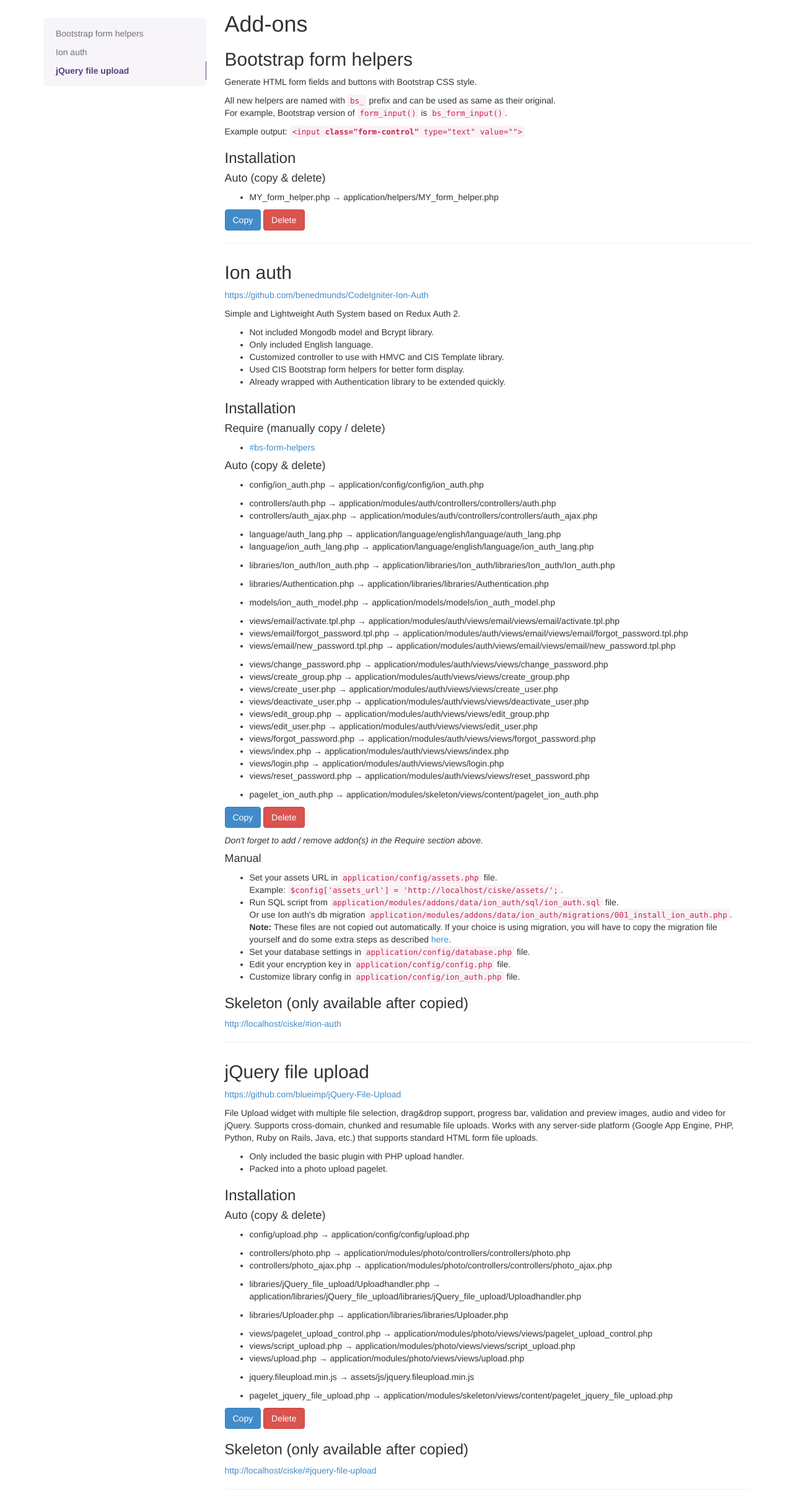
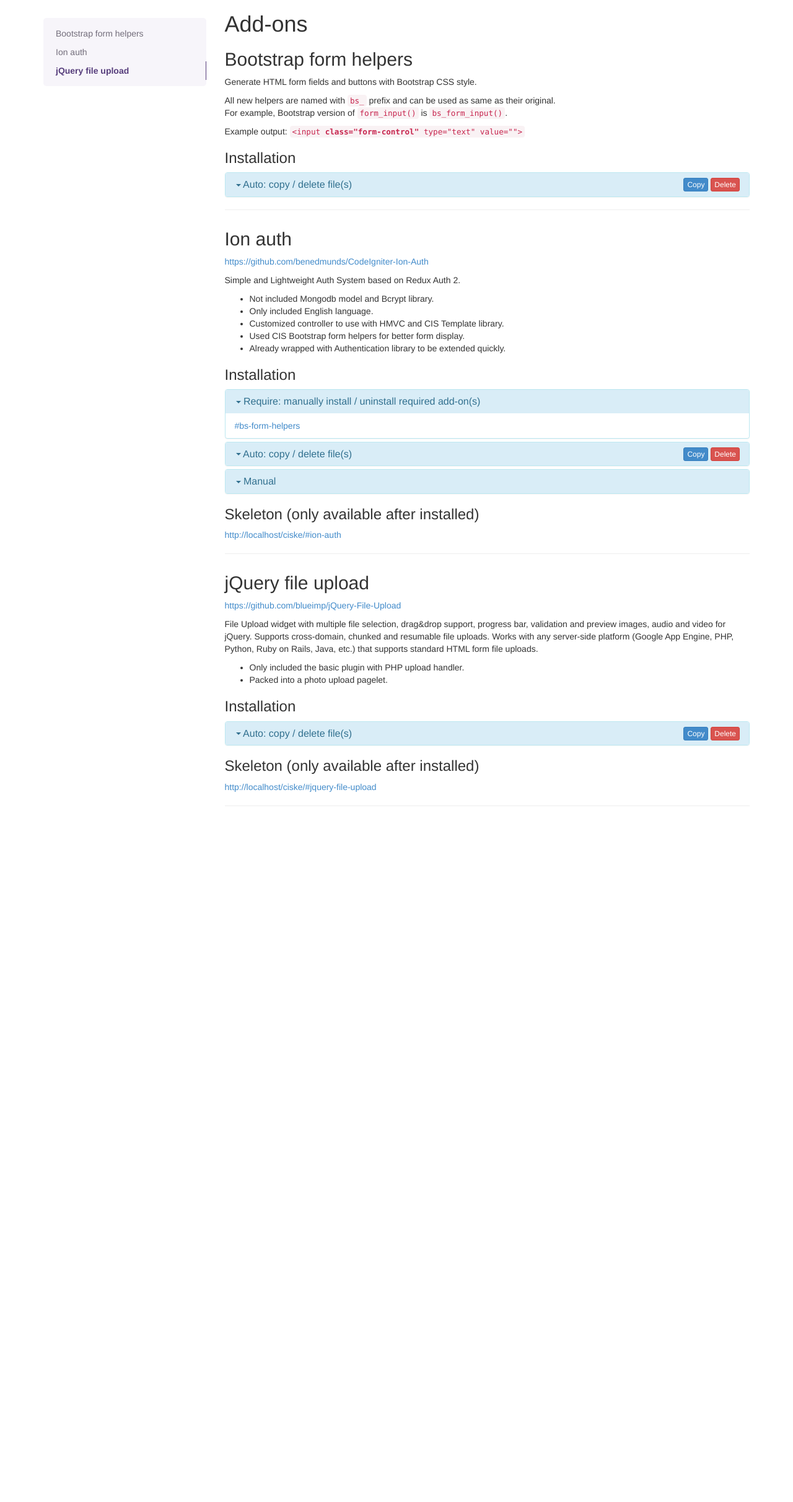
Before and after one commit to anvoz/CodeIgniter-Skeleton, a CodeIgniter app: page /ciske/addons in a window 1280 px wide. Shown: the part 51-2475 px from the top of the page at 62% size. After the commit the page ends 1352 px from the top, so only its background shows below. Run offline with CodeIgniter, Linux system fonts and the light colour scheme.

Commit message:
Change add-ons layout Put all installation sections to collapsed panel Edit wording

```diff
--- a/application/modules/addons/views/pagelet_addon.php
+++ b/application/modules/addons/views/pagelet_addon.php
@@ -1,42 +1,86 @@
+<?php $addon_id = str_replace('_', '-', $addon_key); ?>
+
 <?php ( ! empty($addon['description'])) && print($addon['description']); ?>
 
 <h3>Installation</h3>
+<div id="<?php echo $addon_id; ?>-installation" class="panel-group">
 <?php if ( ! empty($addon['require'])): ?>
-    <h4>Require (manually copy / delete)</h4>
-    <ul>
+    <div class="panel panel-info">
+        <div class="panel-heading">
+            <h4 class="panel-title">
+                <a class="accordion-toggle" href="#<?php echo $addon_id; ?>-require"
+                    data-toggle="collapse" data-parent="#<?php echo $addon_id; ?>-installation"
+                >
+                    <span class="caret"></span>
+                    Require: manually install / uninstall required add-on(s)
+                </a>
+            </h4>
+        </div>
+        <ul id="<?php echo $addon_id; ?>-require" class="list-group panel-collapse collapse in">
         <?php foreach ($addon['require'] as $require): ?>
-            <li><a href="#<?php echo $require; ?>">#<?php echo $require; ?></a></li>
+            <li class="list-group-item">
+                <a href="#<?php echo $require; ?>">#<?php echo $require; ?></a>
+            </li>
         <?php endforeach; ?>
-    </ul>
+        </ul>
+    </div>
 <?php endif; ?>
 
 <?php if ( ! empty($pagelet_copy_files)): ?>
-    <h4>Auto (copy & delete)</h4>
-    <?php echo $pagelet_copy_files; ?>
-    <p>
-        <a class="btn btn-primary" href="#"
-            rel="async" ajaxify="<?php echo site_url('addons/addons_ajax/action/copy/' . $addon_key); ?>"
-        >Copy</a>
-        <a class="btn btn-danger" href="#"
-            rel="async" ajaxify="<?php echo site_url('addons/addons_ajax/action/delete/' . $addon_key); ?>"
-        >Delete</a>
-        <?php if ( ! empty($addon['require'])): ?>
-            <p><i>Don't forget to add / remove addon(s) in the Require section above.</i></p>
-        <?php endif; ?>
-    </p>
+    <div class="panel panel-info">
+        <div class="panel-heading">
+            <div class="pull-right" style="margin-top: -2px;">
+                <a class="btn btn-primary btn-xs" href="#"
+                    rel="async" ajaxify="<?php echo site_url('addons/addons_ajax/action/copy/' . $addon_key); ?>"
+                    <?php if ( ! empty($addon['require'])): ?>
+                        data-toggle="tooltip" data-placement="top" data-original-title="Don't forget to install addon(s) in the Require section yourself"
+                    <?php endif; ?>
+                >Copy</a>
+                <a class="btn btn-danger btn-xs" href="#"
+                    rel="async" ajaxify="<?php echo site_url('addons/addons_ajax/action/delete/' . $addon_key); ?>"
+                    <?php if ( ! empty($addon['require'])): ?>
+                        data-toggle="tooltip" data-placement="top" data-original-title="Don't forget to uninstall addon(s) in the Require section yourself"
+                    <?php endif; ?>
+                >Delete</a>
+            </div>
+            <h4 class="panel-title">
+                <a class="accordion-toggle" href="#<?php echo $addon_id; ?>-auto"
+                    data-toggle="collapse" data-parent="#<?php echo $addon_id; ?>-installation"
+                >
+                    <span class="caret"></span>
+                    Auto: copy / delete file(s)
+                </a>
+            </h4>
+        </div>
+        <div id="<?php echo $addon_id; ?>-auto" class="list-group panel-collapse collapse">
+            <?php echo $pagelet_copy_files; ?>
+        </div>
+    </div>
 <?php endif; ?>
 
 <?php if ( ! empty($addon['manual'])): ?>
-    <h4>Manual</h4>
-    <ul>
+    <div class="panel panel-info">
+        <div class="panel-heading">
+            <h4 class="panel-title">
+                <a class="accordion-toggle" href="#<?php echo $addon_id; ?>-manual"
+                    data-toggle="collapse" data-parent="#<?php echo $addon_id; ?>-installation"
+                >
+                    <span class="caret"></span>
+                    Manual
+                </a>
+            </h4>
+        </div>
+        <ul id="<?php echo $addon_id; ?>-manual" class="list-group panel-collapse collapse">
         <?php foreach ($addon['manual'] as $manual): ?>
-            <li><?php echo $manual; ?></li>
+            <li class="list-group-item"><?php echo $manual; ?></li>
         <?php endforeach; ?>
-    </ul>
+        </ul>
+    </div>
 <?php endif; ?>
+<div>
 
 <?php if ( ! empty($addon['skeleton'])): ?>
-    <h3>Skeleton (only available after copied)</h3>
+    <h3>Skeleton (only available after installed)</h3>
 
     <p>
         <a target="_blank" href="<?php echo site_url('#' . str_replace('_', '-', $addon_key)); ?>">
--- a/application/modules/addons/views/pagelet_files.php
+++ b/application/modules/addons/views/pagelet_files.php
@@ -1,21 +1,22 @@
-<ul>
+<div class="list-group-item">
 <?php
 $last_dest = '';
 foreach ($files as $file => $file_data):
     // Group files with the same destination for better look
     if ( ! empty($last_dest) && $last_dest != $file_data['dest'])
     {
-        echo '</ul><ul>';
+        echo '</div><div class="list-group-item">';
     }
     $last_dest = $file_data['dest'];
 ?>
-    <li>
+    <div>
+        &bull;
         <?php if ( ! empty($file_data['status'])): ?>
             <span class="label label-success">OK</span>
         <?php elseif (isset($file_data['status'])): ?>
             <span class="label label-danger">Failed</span>
         <?php endif; ?>
         <?php echo $file . ' &rarr; ' . $file_data['dest'] . '/' . $file; ?>
-    </li>
+    </div>
 <?php endforeach; ?>
-</ul>
+</div>
```
